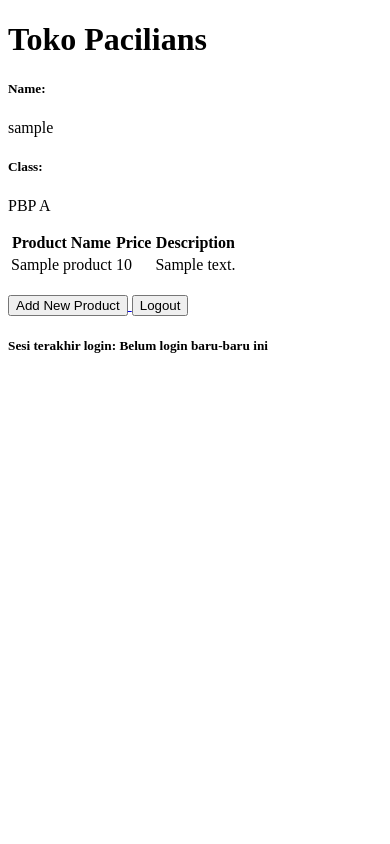
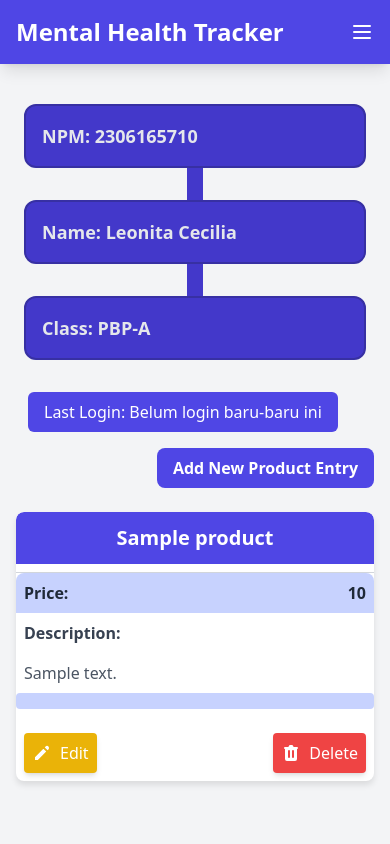
Before and after one commit to leonitacecilia/toko-pacilians, a Django app: page / in a window 390 px wide. Run offline with Django 5.2, Linux system fonts and the light colour scheme; a user stored in the database is signed in; tables that the repository leaves empty hold one stand-in row (values such as "Sample post"); some libraries are stand-ins or nearby versions.

Commit message:
Tugas 5 done

```diff
--- /dev/null
+++ b/main/templates/card_info.html
@@ -0,0 +1,6 @@
+<div class="bg-indigo-700 rounded-xl overflow-hidden border-2 border-indigo-800">
+    <div class="p-4 animate-shine">
+      <h5 class="text-lg font-semibold text-gray-200">{{ title }}</h5>
+      <p class="text-white">{{ value }}</p>
+    </div>
+</div>
--- /dev/null
+++ b/main/templates/card_product.html
@@ -0,0 +1,99 @@
+<div class="relative break-inside-avoid mb-6">
+  <div class="relative bg-white shadow-lg transition-transform duration-300 hover:shadow-xl rounded-lg calendar-card">
+      <!-- Calendar-like top section with the product name -->
+      <div class="bg-indigo-600 text-white p-2 rounded-t-lg mb-2 text-center">
+          <h3 class="font-bold text-xl">{{ product_entry.name }}</h3>
+      </div>
+      <div class="border-t border-gray-300">
+          <!-- Price section styled like a calendar entry -->
+          <div class="flex justify-between items-center p-2 bg-indigo-200 rounded-t-lg">
+              <span class="text-gray-800 font-semibold">Price:</span>
+              <span class="text-gray-800 font-bold">{{ product_entry.price }}</span>
+          </div>
+          <!-- Description section -->
+          <div class="flex justify-between items-center p-2">
+              <span class="text-gray-700 font-semibold">Description:</span>
+          </div>
+          <div class="p-2 text-gray-600">{{ product_entry.description }}</div>
+          <!-- Intensity bar -->
+          <div class="overflow-hidden h-2 mb-4 text-xs flex rounded bg-indigo-200">
+              {% if product_entry.product_intensity > 10 %}
+              <div style="width:100%" class="flex flex-col text-center whitespace-nowrap text-white justify-center bg-indigo-500"></div>
+              {% else %}
+              <div class="flex flex-col text-center whitespace-nowrap text-white justify-center bg-indigo-500 {% if mood_entry.mood_intensity > 10 %}w-full{% else %}w-0{% endif %}"></div>
+              {% endif %}
+          </div>
+      </div>
+      <!-- Action buttons (Edit and Delete) at the bottom -->
+      <div class="flex justify-between p-2">
+          <a href="{% url 'main:edit_product' product_entry.pk %}" class="bg-yellow-500 hover:bg-yellow-600 text-white rounded p-2 transition duration-300 shadow-md flex items-center">
+              <svg xmlns="http://www.w3.org/2000/svg" class="h-6 w-6" viewBox="0 0 20 20" fill="currentColor">
+                  <path d="M13.586 3.586a2 2 0 112.828 2.828l-.793.793-2.828-2.828.793-.793zM11.379 5.793L3 14.172V17h2.828l8.38-8.379-2.83-2.828z" />
+              </svg>
+              Edit
+          </a>
+          <a href="{% url 'main:delete_product' product_entry.pk %}" class="bg-red-500 hover:bg-red-600 text-white rounded p-2 transition duration-300 shadow-md flex items-center">
+              <svg xmlns="http://www.w3.org/2000/svg" class="h-6 w-6" viewBox="0 0 20 20" fill="currentColor">
+                  <path fill-rule="evenodd" d="M9 2a1 1 0 00-.894.553L7.382 4H4a1 1 0 000 2v10a2 2 0 002 2h8a2 2 0 002-2V6a1 1 0 100-2h-3.382l-.724-1.447A1 1 0 0011 2H9zM7 8a1 1 0 012 0v6a1 1 0 11-2 0V8zm5-1a1 1 0 00-1 1v6a1 1 0 102 0V8a1 1 0 00-1-1z" clip-rule="evenodd" />
+              </svg>
+              Delete
+          </a>
+      </div>
+  </div>
+</div>
+
+<style>
+  .calendar-card {
+      border-radius: 8px; /* Rounded corners for soft edges */
+      overflow: hidden; /* Ensures no overflow issues */
+      box-shadow: 0 4px 6px rgba(0, 0, 0, 0.1); /* Subtle shadow for elevation */
+      transition: box-shadow 0.3s ease-in-out; /* Smooth transition on hover */
+  }
+
+  .calendar-card:hover {
+      box-shadow: 0 8px 12px rgba(0, 0, 0, 0.2); /* Deeper shadow on hover */
+  }
+
+  .calendar-card h3 {
+      margin: 0; /* No extra space at the top */
+      text-align: center; /* Align the product name centrally */
+      font-size: 1.25rem; /* Increase font size for better readability */
+      font-weight: bold; /* Make the title stand out */
+  }
+
+  .calendar-card p {
+      margin: 0; /* Removes unnecessary margins */
+      font-size: 1rem; /* Sets the base font size */
+  }
+
+  .calendar-card .bg-indigo-600 {
+      padding: 12px; /* Adds padding for breathing space */
+      border-top-left-radius: 8px; /* Calendar-like rounded edges at the top */
+      border-top-right-radius: 8px;
+  }
+
+  .calendar-card .bg-indigo-200 {
+      padding: 8px; /* Padding inside the price container */
+  }
+
+  .calendar-card a {
+      padding: 0.5rem; /* Ensures consistent padding for buttons */
+      display: inline-flex; /* Aligns icon and text */
+      align-items: center; /* Centers icons within buttons */
+      justify-content: center; /* Centers text and icons */
+      gap: 0.5rem; /* Adds space between icon and text */
+      text-decoration: none; /* Removes underline */
+      font-size: 1rem; /* Sets the base font size for buttons */
+      transition: background-color 0.2s; /* Smooth background-color change */
+  }
+
+  .calendar-card a svg {
+      height: 1.25rem; /* Sets icon size */
+      width: 1.25rem;
+  }
+
+  .calendar-card .bg-yellow-500:hover,
+  .calendar-card .bg-red-500:hover {
+      transform: translateY(-2px); /* Slight lift on hover */
+  }
+</style>
--- a/main/templates/main.html
+++ b/main/templates/main.html
@@ -1,45 +1,49 @@
 {% extends 'base.html' %}
+{% load static %}
+
+{% block meta %}
+<title>Mental Health Tracker</title>
+{% endblock meta %}
 {% block content %}
-<h1>{{ nama_aplikasi }}</h1>
+{% include 'navbar.html' %}
+<div class="overflow-x-hidden px-4 md:px-8 pb-8 pt-24 min-h-screen bg-gray-100 flex flex-col">
+  <div class="p-2 mb-6 relative">
+    <div class="relative grid grid-cols-1 z-30 md:grid-cols-3 gap-8">
+      {% include "card_info.html" with title='NPM: 2306165710' value=npm %}
+      {% include "card_info.html" with title='Name: Leonita Cecilia' value=name %}
+      {% include "card_info.html" with title='Class: PBP-A' value=class %}
+    </div>
+    <div class="w-full px-6  absolute top-[44px] left-0 z-20 hidden md:flex">
+      <div class="w-full min-h-4 bg-indigo-700">
+      </div>
+    </div>
+    <div class="h-full w-full py-6  absolute top-0 left-0 z-20 md:hidden flex ">
+      <div class="h-full min-w-4 bg-indigo-700 mx-auto">
+      </div>
+    </div>
+</div>
+    <div class="px-3 mb-4">
+      <div class="flex rounded-md items-center bg-indigo-600 py-2 px-4 w-fit">
+        <h1 class="text-white text-center">Last Login: {{last_login}}</h1>
+      </div>
+    </div>
+    <div class="flex justify-end mb-6">
+        <a href="{% url 'main:product_entry' %}" class="bg-indigo-600 hover:bg-indigo-700 text-white font-bold py-2 px-4 rounded-lg transition duration-300 ease-in-out transform hover:-translate-y-1 hover:scale-105">
+            Add New Product Entry
+        </a>
+    </div>
 
-<h5>Name:</h5>
-<p>{{ nama_pembuat }}</p>
-
-<h5>Class:</h5>
-<p>{{ kelas }}</p>
-
-{% if not product_entries %}
-<p>Belum ada produk pada Toko Pacilians.</p>
-{% else %}
-<table>
-  <tr>
-    <th>Product Name</th>
-    <th>Price</th>
-    <th>Description</th>
-  </tr>
-
-  {% comment %} Berikut cara memperlihatkan data mood di bawah baris ini
-  {% endcomment %}
-  {% for product_entry in product_entries %}
-  <tr>
-    <td>{{product_entry.name}}</td>
-    <td>{{product_entry.price}}</td>
-    <td>{{product_entry.description}}</td>
-  </tr>
-  {% endfor %}
-</table>
-{% endif %}
-
-<br />
-
-<a href="{% url 'main:product_entry' %}">
-  <button>Add New Product</button>
-</a>
-
-<a href="{% url 'main:logout' %}">
-  <button>Logout</button>
-</a>
-
-<h5>Sesi terakhir login: {{ last_login }}</h5>
-
+    {% if not product_entries %}
+    <div class="flex flex-col items-center justify-center min-h-[24rem] p-6">
+        <img src="{% static 'image/mangga.png' %}" alt="Sedih" class="w-32 h-32 mb-4"/>
+        <p class="text-center text-gray-600 mt-4">Belum ada data produk pada Toko Pacilian.</p>
+    </div>
+    {% else %}
+    <div class="columns-1 sm:columns-2 lg:columns-3 gap-6 space-y-6 w-full">
+        {% for product_entry in product_entries %}
+            {% include 'card_product.html' with product_entry=product_entry %}
+        {% endfor %}
+    </div>
+    {% endif %}
+</div>
 {% endblock content %}
--- a/main/urls.py
+++ b/main/urls.py
@@ -3,6 +3,8 @@ from main.views import show_main, product_entry, show_xml, show_json, show_xml_b
 from main.views import register
 from main.views import login_user
 from main.views import logout_user
+from main.views import edit_product
+from main.views import delete_product
 
 app_name = 'main'
 
@@ -16,4 +18,6 @@ urlpatterns = [
     path('register/', register, name='register'),
     path('login/', login_user, name='login'),
     path('logout/', logout_user, name='logout'),
+    path('edit-product/<uuid:id>', edit_product, name='edit_product'),
+    path('delete/<uuid:id>', delete_product, name='delete_product'),
 ]
--- a/main/views.py
+++ b/main/views.py
@@ -3,7 +3,7 @@ from django.http import HttpResponseRedirect
 from django.urls import reverse
 from django.http import HttpResponse
 from django.core import serializers
-from django.shortcuts import render, redirect
+from django.shortcuts import render, redirect, reverse
 from main.forms import ProductForm
 from main.models import Product
 from django.contrib.auth.forms import UserCreationForm,  AuthenticationForm
@@ -96,3 +96,26 @@ def logout_user(request):
     response = HttpResponseRedirect(reverse('main:login'))
     response.delete_cookie('last_login')
     return response
+
+def edit_product(request, id):
+    # Get mood entry berdasarkan id
+    product_entry = Product.objects.get(pk = id)
+
+    # Set mood entry sebagai instance dari form
+    form = ProductForm(request.POST or None, instance=product_entry)
+
+    if form.is_valid() and request.method == "POST":
+        # Simpan form dan kembali ke halaman awal
+        form.save()
+        return HttpResponseRedirect(reverse('main:show_main'))
+
+    context = {'form': form}
+    return render(request, "edit_product.html", context)
+
+def delete_product(request, id):
+    # Get mood berdasarkan id
+    product = Product.objects.get(pk = id)
+    # Hapus mood
+    product.delete()
+    # Kembali ke halaman awal
+    return HttpResponseRedirect(reverse('main:show_main'))
--- a/templates/base.html
+++ b/templates/base.html
@@ -5,8 +5,9 @@
     <meta charset="UTF-8" />
     <meta name="viewport" content="width=device-width, initial-scale=1.0" />
     {% block meta %} {% endblock meta %}
+    <script src="https://cdn.tailwindcss.com"></script>
+    <link rel="stylesheet" href="{% static 'css/global.css' %}"/>
   </head>
-
   <body>
     {% block content %} {% endblock content %}
   </body>
--- /dev/null
+++ b/templates/navbar.html
@@ -0,0 +1,61 @@
+<nav class="bg-indigo-600 shadow-lg fixed top-0 left-0 z-40 w-screen">
+    <div class="max-w-7xl mx-auto px-4 sm:px-6 lg:px-8">
+      <div class="flex items-center justify-between h-16">
+        <div class="flex items-center">
+          <h1 class="text-2xl font-bold text-center text-white">Mental Health Tracker</h1>
+        </div>
+        <div class="hidden md:flex items-center space-x-4">
+          <!-- Add 'Product' link -->
+          <a href="#product-section" class="text-gray-300 hover:text-white font-bold">Product</a>
+          {% if user.is_authenticated %}
+            <span class="text-gray-300">Welcome, {{ user.username }}</span>
+            <a href="{% url 'main:logout' %}" class="text-center bg-red-500 hover:bg-red-600 text-white font-bold py-2 px-4 rounded transition duration-300">
+              Logout
+            </a>
+          {% else %}
+            <a href="{% url 'main:login' %}" class="text-center bg-blue-500 hover:bg-blue-600 text-white font-bold py-2 px-4 rounded transition duration-300 mr-2">
+              Login
+            </a>
+            <a href="{% url 'main:register' %}" class="text-center bg-green-500 hover:bg-green-600 text-white font-bold py-2 px-4 rounded transition duration-300">
+              Register
+            </a>
+          {% endif %}
+        </div>
+        <div class="md:hidden flex items-center">
+          <button class="mobile-menu-button">
+            <svg class="w-6 h-6 text-white" fill="none" stroke-linecap="round" stroke-linejoin="round" stroke-width="2" viewBox="0 0 24 24" stroke="currentColor">
+              <path d="M4 6h16M4 12h16M4 18h16"></path>
+            </svg>
+          </button>
+        </div>
+      </div>
+    </div>
+    <!-- Mobile menu -->
+    <div class="mobile-menu hidden md:hidden  px-4 w-full md:max-w-full">
+      <div class="pt-2 pb-3 space-y-1 mx-auto">
+        <!-- Add 'Product' link for mobile view -->
+        <a href="#product-section" class="block text-center text-gray-300 hover:text-white font-bold py-2">Product</a>
+        {% if user.is_authenticated %}
+          <span class="block text-gray-300 px-3 py-2">Welcome, {{ user.username }}</span>
+          <a href="{% url 'main:logout' %}" class="block text-center bg-red-500 hover:bg-red-600 text-white font-bold py-2 px-4 rounded transition duration-300">
+            Logout
+          </a>
+        {% else %}
+          <a href="{% url 'main:login' %}" class="block text-center bg-blue-500 hover:bg-blue-600 text-white font-bold py-2 px-4 rounded transition duration-300 mb-2">
+            Login
+          </a>
+          <a href="{% url 'main:register' %}" class="block text-center bg-green-500 hover:bg-green-600 text-white font-bold py-2 px-4 rounded transition duration-300">
+            Register
+          </a>
+        {% endif %}
+      </div>
+    </div>
+    <script>
+      const btn = document.querySelector("button.mobile-menu-button");
+      const menu = document.querySelector(".mobile-menu");
+
+      btn.addEventListener("click", () => {
+        menu.classList.toggle("hidden");
+      });
+    </script>
+  </nav>
```
Also changed, not shown: main/templates/edit_product.html (added, +41 -0 lines), main/templates/login.html (+60 -22 lines), main/templates/product_entry.html (added, +43 -0 lines), main/templates/register.html (+57 -21 lines), static/global.css (added, +20 -0 lines), templates/product_entry.html (deleted, +0 -18 lines), tokopacilian/settings.py (+10 -2 lines), README.md, static/image/mangga.png (added).
